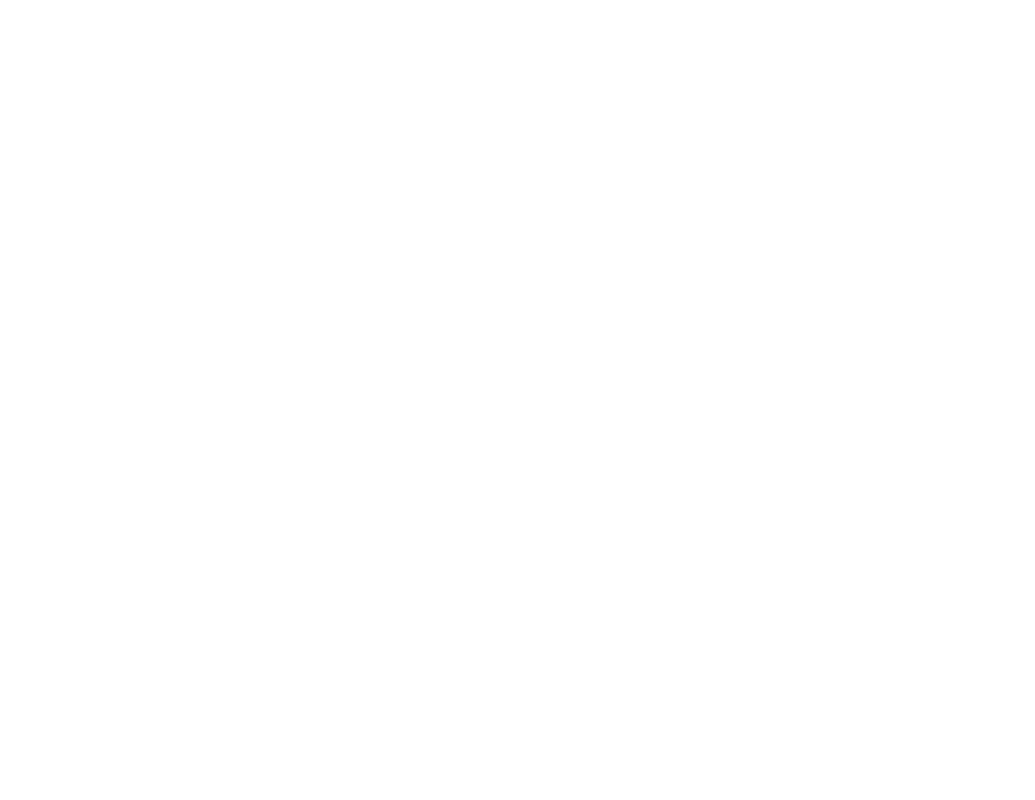
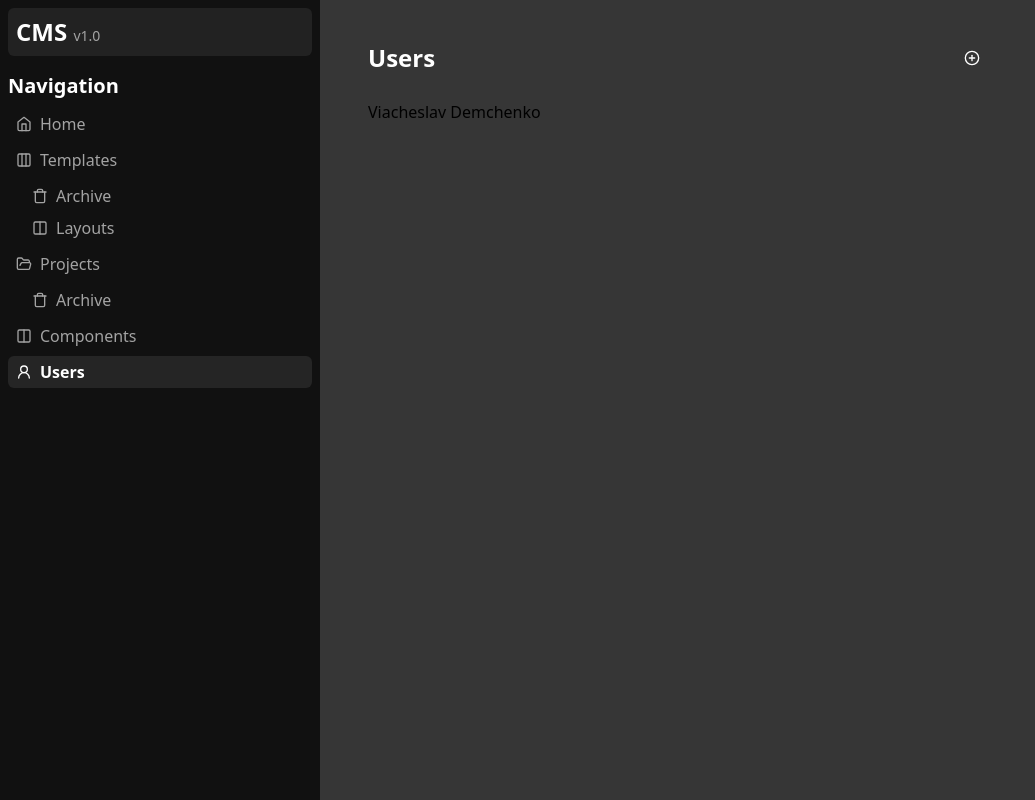
Before and after one commit to demczenko/demczenko.github.io, a React (Vite) app: page /cms-v3/users in a window 1280 px wide. Before the commit this address had no page. Shown: the whole page, without its empty margins (0-1035 px from the left). Built offline with nearby package versions, Linux system fonts and the light colour scheme; data requests are answered from the project's data file.

Commit message:
users added

```diff
--- /dev/null
+++ b/src/api/users/Controller.js
@@ -0,0 +1,22 @@
+export class UserController {
+  #model
+  constructor(model) {
+    this.#model = model;
+  }
+
+  get() {
+    return this.#model.get();
+  }
+
+  set(data) {
+    return this.#model.set(data);
+  }
+
+  update(data) {
+    return this.#model.update(data);
+  }
+
+  delete(data) {
+    return this.#model.delete(data);
+  }
+}
--- /dev/null
+++ b/src/api/users/Model.js
@@ -0,0 +1,24 @@
+export class UserModel {
+  #api
+  #path
+  constructor(api, path) {
+    this.#api = api;
+    this.#path = path;
+  }
+
+  get() {
+    return this.#api.get(this.#path )
+  }
+
+  set(data) {
+    return this.#api.set(this.#path , data);
+  }
+
+  update(data) {
+    return this.#api.update(this.#path , data);
+  }
+
+  delete(data) {
+    return this.#api.delete(this.#path, data);
+  }
+}
--- /dev/null
+++ b/src/api/users/init.js
@@ -0,0 +1,5 @@
+import { API } from "../apiProvider/init";
+import { UserController } from "./Controller";
+import { UserModel } from "./Model";
+
+export const UserService = new UserController(new UserModel(API, "users"));
--- a/src/components/Sidebar.jsx
+++ b/src/components/Sidebar.jsx
@@ -1,4 +1,4 @@
-import { Columns, Columns2, Columns2Icon, Columns3, FolderOpen, Home, Trash } from "lucide-react";
+import { Columns, Columns2, Columns2Icon, Columns3, FolderOpen, Home, Trash, User2 } from "lucide-react";
 import React, { useState } from "react";
 import { Link, useLocation } from "react-router-dom";
 import { Logo } from ".";
@@ -50,6 +50,12 @@
     name: "Components",
     icon: <Columns2Icon className="h-4 w-4 mr-2" />,
   },
+  {
+    id: 5,
+    path: "/users",
+    name: "Users",
+    icon: <User2 className="h-4 w-4 mr-2" />,
+  },
 ];
 
 const Sidebar = () => {
--- /dev/null
+++ b/src/hooks/useUsers.js
@@ -0,0 +1,66 @@
+import { UserService } from "@/api/users/init";
+import { useState, useEffect } from "react";
+
+export const useUsers = () => {
+  const [isLoading, setIsLoading] = useState(false);
+  const [isError, setIsError] = useState(false);
+  const [data, setData] = useState([]);
+
+  useEffect(() => {
+    async function getProjectList() {
+      try {
+        setIsError(false);
+        setIsLoading(true);
+        const response = await UserService.get();
+        setData(response);
+      } catch (error) {
+        setIsError(true);
+        console.warn(error.message);
+      } finally {
+        setIsLoading(false);
+      }
+    }
+
+    getProjectList();
+  }, []);
+
+  const update = async (new_project) => {
+    try {
+      const response = await UserService.update(new_project);
+      setData((prev) => {
+        return prev.map((item) => {
+          if (item.id === response.id) {
+            return {
+              ...item,
+              ...response,
+            };
+          }
+          return item;
+        });
+      });
+    } catch (error) {}
+  };
+
+  const set = async (new_data_table) => {
+    try {
+      await UserService.set(new_data_table);
+      setData((prev) => [...prev, new_data_table]);
+    } catch (error) {}
+  };
+
+  const remove = async (id) => {
+    try {
+      await UserService.delete(id);
+      setData((prev) => prev.filter((item) => item.id !== id));
+    } catch (error) {}
+  };
+
+  return {
+    isLoading,
+    isError,
+    data,
+    update,
+    set,
+    remove,
+  };
+};
--- /dev/null
+++ b/src/pages/Users/UserCart.jsx
@@ -0,0 +1,9 @@
+import React from "react";
+
+const UserCart = ({ user }) => {
+  return <div>
+    {user.full_name}
+  </div>;
+};
+
+export default UserCart;
--- /dev/null
+++ b/src/pages/Users/Users.jsx
@@ -0,0 +1,40 @@
+import React, { useState } from "react";
+import { UsersList } from "./UsersList";
+import { useUsers } from "@/hooks/useUsers";
+import { PageLayout } from "..";
+import LoadingPage from "@/LoadingPage";
+
+const Users = () => {
+  const { data, isError, isLoading, update } = useUsers();
+  const [isModalOpen, setIsModalOpen] = useState(false);
+
+  if (isError) {
+    return (
+      <ErrorPage title={"Something went wrong while projects loading..."} />
+    );
+  }
+
+  return (
+    <PageLayout
+      title="Users"
+      actions={[
+        {
+          id: 1,
+          name: "Create User",
+          onClick: () => setIsModalOpen(true),
+        },
+      ]}
+      content={
+        <>
+          {isLoading ? (
+            <LoadingPage title="Loading users..." />
+          ) : (
+            <UsersList users={data} />
+          )}
+        </>
+      }
+    />
+  );
+};
+
+export default Users;
--- /dev/null
+++ b/src/pages/Users/UsersList.jsx
@@ -0,0 +1,12 @@
+import UserCart from "./UserCart";
+
+export const UsersList = ({ users }) => {
+  console.log(users);
+  return (
+    <>
+      {users.map((user) => (
+        <UserCart key={user.id} user={user} />
+      ))}
+    </>
+  );
+};
--- a/src/pages/index.js
+++ b/src/pages/index.js
@@ -12,7 +12,10 @@
 import RenderSlug from "./RenderSlug/RenderSlug";
 import Tables from "./Tables/Tables";
 import TemplatesLayouts from "./Layouts/TemplatesLayouts";
+import Users from "./Users/Users";
+
 export {
+  Users,
   TemplatesLayouts,
   Tables,
   RenderSlug,
--- a/src/routes/routes.jsx
+++ b/src/routes/routes.jsx
@@ -13,6 +13,7 @@
   Templates,
   TemplatesArchive,
   TemplatesLayouts,
+  Users,
 } from "@/pages";
 import { createBrowserRouter } from "react-router-dom";
 
@@ -79,8 +80,13 @@
           errorElement: <ErrorPage />,
         },
         {
-          path: "tables/",
+          path: "tables",
           element: <Tables />,
+          errorElement: <ErrorPage />,
+        },
+        {
+          path: "users",
+          element: <Users />,
           errorElement: <ErrorPage />,
         },
       ],
```
Also changed, not shown: db.json.
